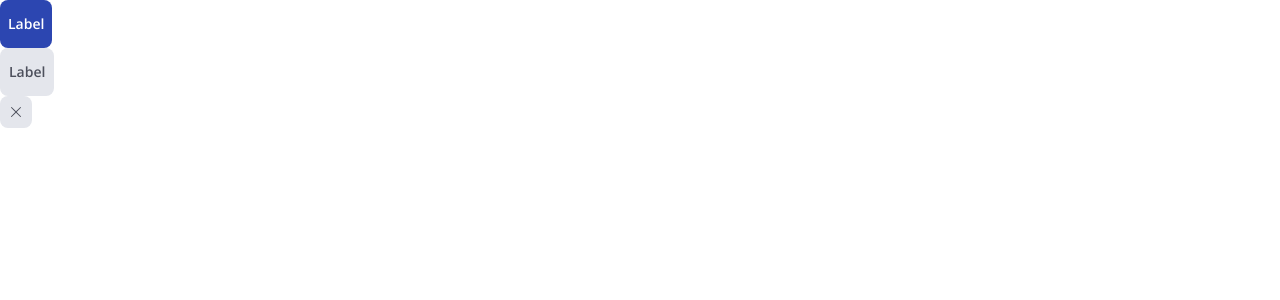
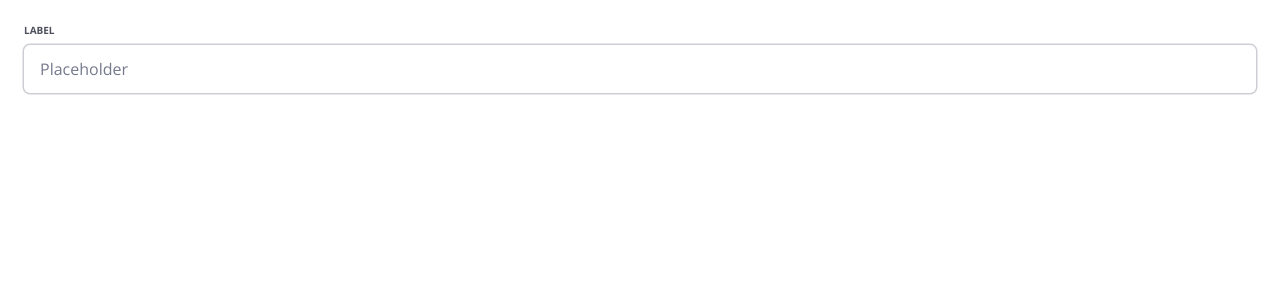
Before and after one commit to GabriPires/brev.ly, a React (Vite) app: page / in a window 1280 px wide. Shown: the top 300 px of the page. Built offline with nearby package versions, Linux system fonts and the light colour scheme.

Commit message:
feat: add input component with label and error handling

```diff
--- a/package.json
+++ b/package.json
@@ -14,6 +14,7 @@
     "@tailwindcss/vite": "^4.1.3",
     "react": "^19.0.0",
     "react-dom": "^19.0.0",
+    "tailwind-merge": "^3.2.0",
     "tailwind-variants": "^1.0.0",
     "tailwindcss": "^4.1.3"
   },
--- a/src/app.tsx
+++ b/src/app.tsx
@@ -1,13 +1,14 @@
-import { X } from '@phosphor-icons/react'
-import { Button } from './components/ui/button'
-import { IconButton } from './components/ui/icon-button'
+import { Input } from './components/ui/input'
 
 export function App() {
   return (
-    <>
-      <Button>Label</Button>
-      <Button variant="secondary">Label</Button>
-      <IconButton icon={X} />
-    </>
+    <div className="p-6">
+      <Input
+        id="input"
+        label="Label"
+        placeholder="Placeholder"
+        // errorMessage="Error message"
+      />
+    </div>
   )
 }
--- /dev/null
+++ b/src/components/ui/input.tsx
@@ -0,0 +1,47 @@
+import { Warning } from '@phosphor-icons/react'
+import type { ComponentProps } from 'react'
+import { twMerge } from 'tailwind-merge'
+
+type InputProps = ComponentProps<'input'> & {
+  label?: string
+  errorMessage?: string
+}
+
+export function Input({
+  label,
+  placeholder,
+  className,
+  errorMessage,
+  id,
+  ...props
+}: InputProps) {
+  return (
+    <div className="group flex flex-col gap-2" data-error={!!errorMessage}>
+      {label && (
+        <label
+          htmlFor={id}
+          className="text-xs font-bold text-gray-500 uppercase group-focus-within:text-blue-base group-data-[error=true]:text-danger"
+        >
+          {label}
+        </label>
+      )}
+      <div className="flex w-full h-12 ring-[1.5px] ring-gray-300 rounded-md px-4 group-focus-within:ring-blue-base group-data-[error=true]:ring-danger">
+        <input
+          id={id}
+          placeholder={placeholder}
+          className={twMerge(
+            'w-full outline-none text text-gray-600 placeholder:text-gray-400',
+            className,
+          )}
+          {...props}
+        />
+      </div>
+      {errorMessage && (
+        <div className="flex items-center gap-1">
+          <Warning size={14} className="text-danger" />
+          <span className="text-sm text-red-500">{errorMessage}</span>
+        </div>
+      )}
+    </div>
+  )
+}
--- a/src/index.css
+++ b/src/index.css
@@ -18,4 +18,12 @@
   --color-danger: #b12c4d;
 
   --default-font-family: 'Open Sans', sans-serif;
+
+  --text-xs: 0.625rem;
+  --text-sm: 0.75rem;
+  --text-base: 0.875rem;
+  --text-lg: 1.25rem;
+  --text-xl: 1.5rem;
+
+  --border-1.5: 1.5px;
 }
```
Also changed, not shown: 1 other file (tests, documents, lock files or other folders).
